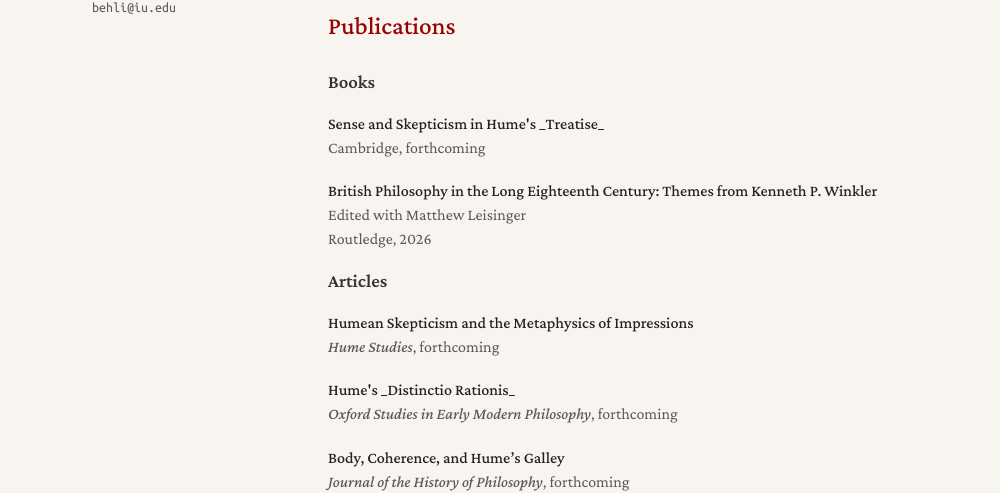
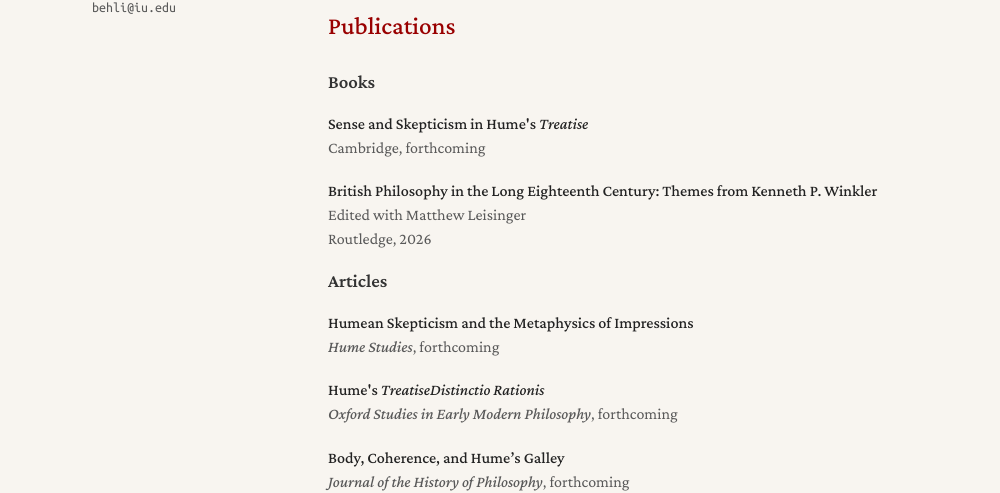
Before and after one commit to bridgerehli/bridgerehli.github.io, a Jekyll site: the page built from index.md, in a window 1280 px wide. Shown: the part 144-637 px from the top of the page, without its empty margins (142-1142 px from the left). Built offline with Jekyll 4.4.1, drawn with Linux system fonts in a browser that asks for light colours; a style sheet for code colours, icons or effects is not loaded.

Commit message:
Update publications.yml

```diff
--- a/_data/publications.yml
+++ b/_data/publications.yml
@@ -1,7 +1,7 @@
 main:
 
   # BOOKS
-  - title: "Sense and Skepticism in Hume's _Treatise_"
+  - title: "Sense and Skepticism in Hume's <em>Treatise</em>"
     authors: ""
     conference: "Cambridge"
     year: "forthcoming"
@@ -20,7 +20,7 @@ main:
     year: "forthcoming"
     type: "article"
 
-  - title: "Hume's _Distinctio Rationis_"
+  - title: "Hume's <em>TreatiseDistinctio Rationis</em>"
     authors: ""
     conference: "Oxford Studies in Early Modern Philosophy"
     year: "forthcoming"
```
